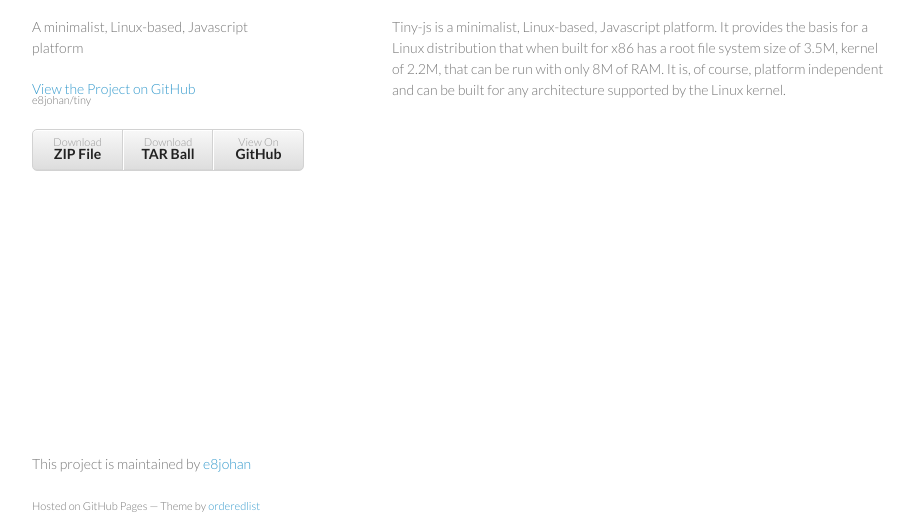
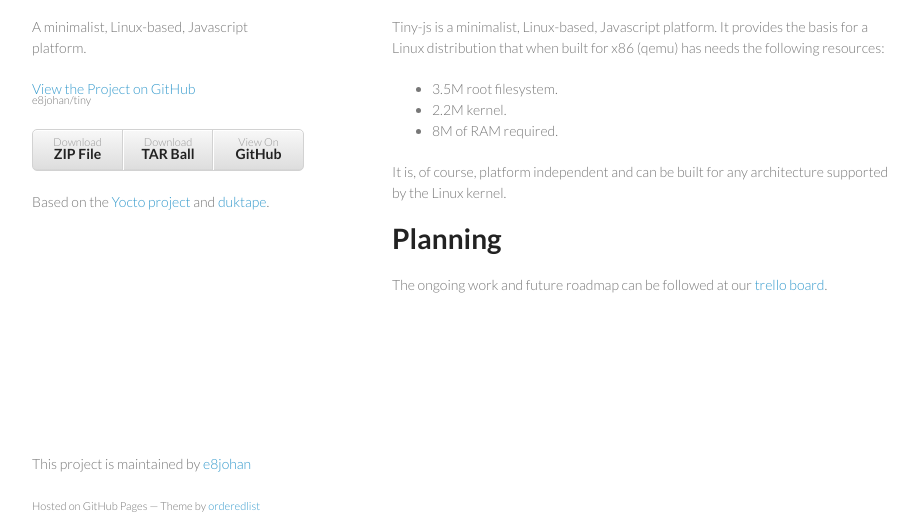
Before and after one commit to e8johan/tiny, a plain HTML site: page index.html in a window 1280 px wide. Shown: the part 93-625 px from the top of the page, without its empty margins (178-1096 px from the left). Drawn offline with Linux system fonts and the light colour scheme.

Commit message:
Updated index once more. Now, more structure *and* more contents.

```diff
--- a/index.html
+++ b/index.html
@@ -3,7 +3,7 @@
   <head>
     <meta charset="utf-8">
     <meta http-equiv="X-UA-Compatible" content="chrome=1">
-    <title>Tiny by e8johan</title>
+    <title>tiny-js</title>
 
     <link rel="stylesheet" href="stylesheets/styles.css">
     <link rel="stylesheet" href="stylesheets/github-light.css">
@@ -16,24 +16,40 @@
     <div class="wrapper">
       <header>
         <h1>tiny-js</h1>
-        <p>A minimalist, Linux-based, Javascript platform</p>
+        <p>A minimalist, Linux-based, Javascript platform.</p>
 
         <p class="view"><a href="https://github.com/e8johan/tiny">View the Project on GitHub <small>e8johan/tiny</small></a></p>
-
 
         <ul>
           <li><a href="https://github.com/e8johan/tiny/zipball/master">Download <strong>ZIP File</strong></a></li>
           <li><a href="https://github.com/e8johan/tiny/tarball/master">Download <strong>TAR Ball</strong></a></li>
           <li><a href="https://github.com/e8johan/tiny">View On <strong>GitHub</strong></a></li>
         </ul>
+
+        Based on the <a href="https://www.yoctoproject.org/">Yocto project</a> and <a href="http://duktape.org/">duktape</a>.
+
       </header>
-      <section>
-        <h1>
+<section>
+<h1>
 <a id="tiny" class="anchor" href="#tiny" aria-hidden="true"><span class="octicon octicon-link"></span></a>What is tiny-js?</h1>
 
-<p>Tiny-js is a minimalist, Linux-based, Javascript platform. It provides the basis for a Linux distribution that when built for x86 has a root file system size of 3.5M, kernel of 2.2M, that can be run with only 8M of RAM. It is, of course, platform independent and can be built for any architecture supported by the Linux kernel.</p>
-      </section>
-      <footer>
+<p>Tiny-js is a minimalist, Linux-based, Javascript platform. It provides the basis for a Linux distribution that when built for x86 (qemu) has needs the following resources:</p>
+
+<ul>
+  <li>3.5M root filesystem.</li>
+  <li>2.2M kernel.</li>
+  <li>8M of RAM required.</li>
+</ul>
+
+<p>It is, of course, platform independent and can be built for any architecture supported by the Linux kernel.</p>
+
+<h1>Planning</h1>
+
+<p>The ongoing work and future roadmap can be followed at our <a href="https://trello.com/b/vxPSE5gv/tiny-js">trello board</a>.</p>
+
+</section>
+
+    <footer>
         <p>This project is maintained by <a href="https://github.com/e8johan">e8johan</a></p>
         <p><small>Hosted on GitHub Pages &mdash; Theme by <a href="https://github.com/orderedlist">orderedlist</a></small></p>
         <p><small>Domain name kindly provided by</small><br />
```
